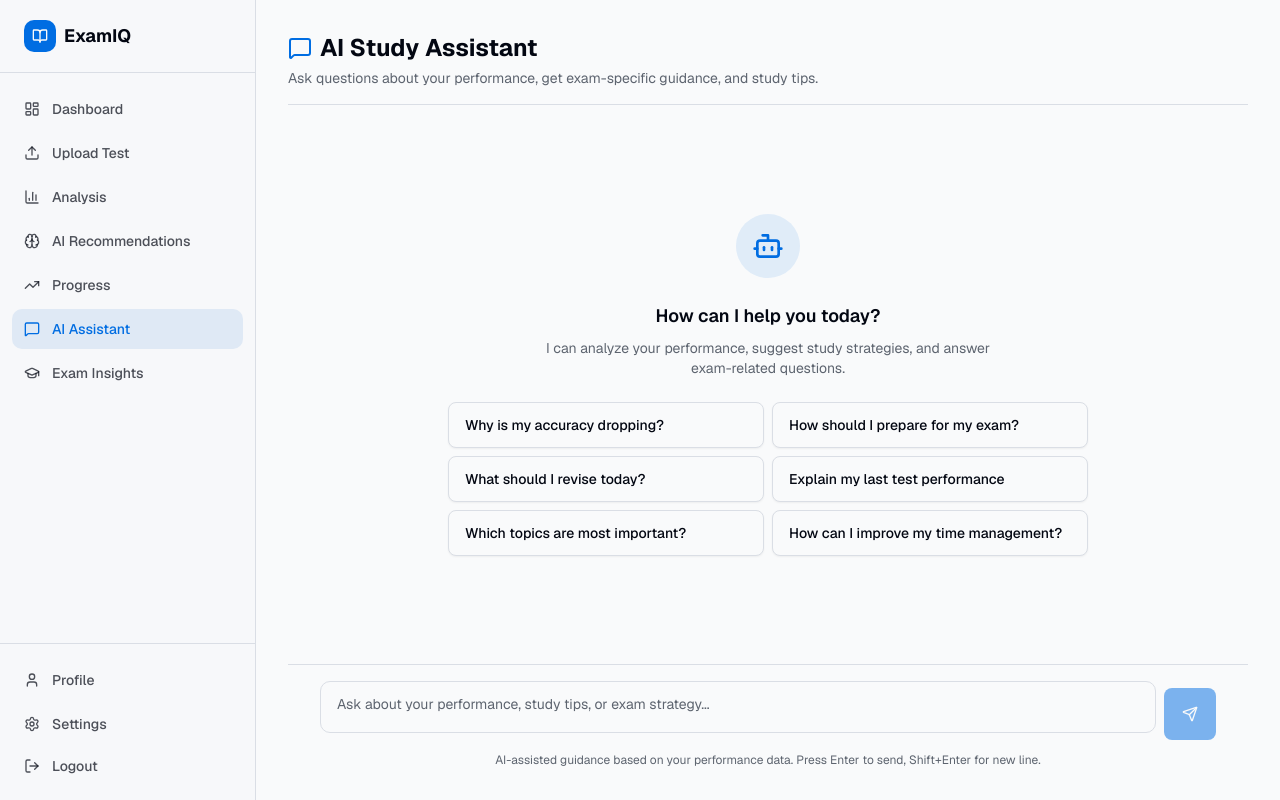
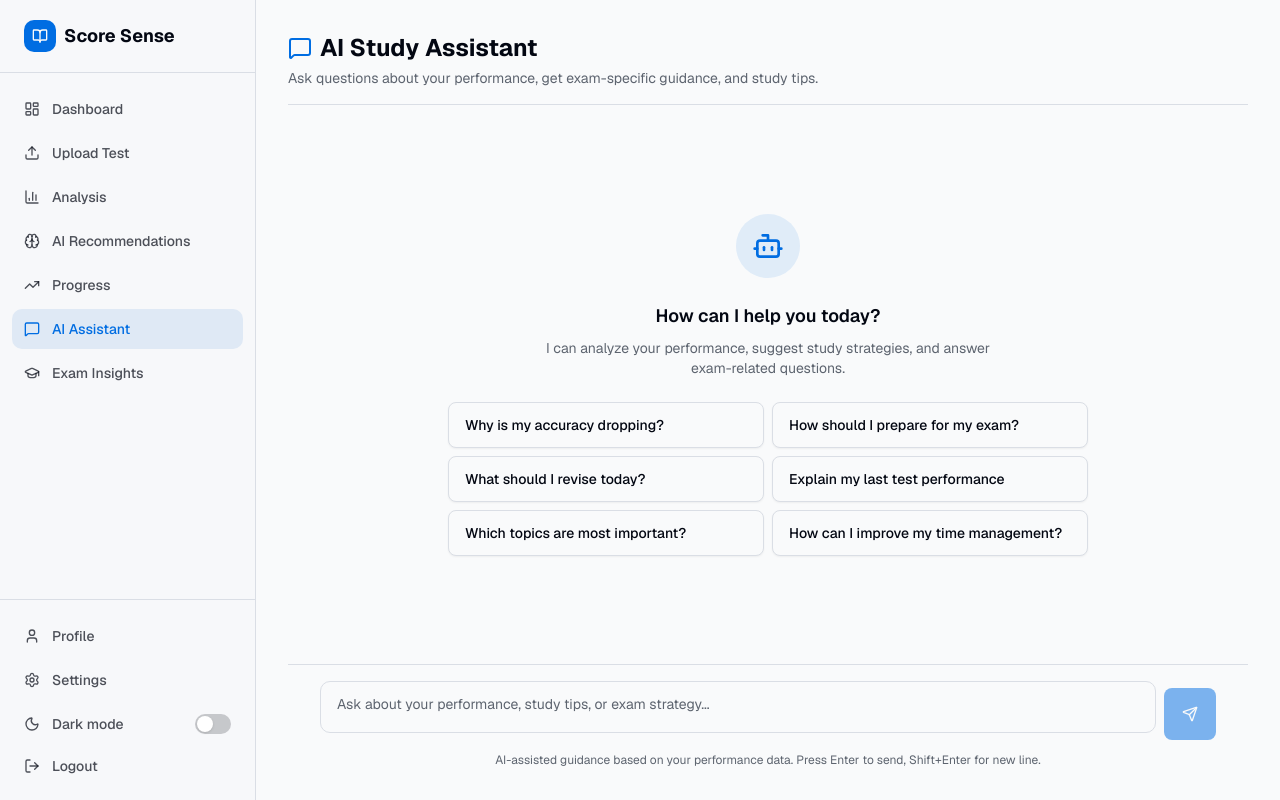
Before and after one commit to riyakoli232311/exam-analysis, a Next.js app: page /dashboard/assistant in a window 1280 px wide. Built offline with nearby package versions, Linux system fonts and the light colour scheme.

Commit message:
Add theme toggle functionality to sidebar

```diff
--- a/components/app-sidebar.tsx
+++ b/components/app-sidebar.tsx
@@ -2,6 +2,8 @@
 
 import Link from 'next/link'
 import { usePathname, useRouter } from 'next/navigation'
+import { useTheme } from 'next-themes'
+import { useEffect, useState } from 'react'
 import {
   LayoutDashboard,
   Upload,
@@ -14,6 +16,8 @@ import {
   Settings,
   LogOut,
   BookOpen,
+  Sun,
+  Moon,
 } from 'lucide-react'
 import { cn } from '@/lib/utils'
 import { Button } from '@/components/ui/button'
@@ -21,19 +25,61 @@ import { ScrollArea } from '@/components/ui/scroll-area'
 import { Separator } from '@/components/ui/separator'
 
 const navItems = [
-  { href: '/dashboard', label: 'Dashboard', icon: LayoutDashboard },
-  { href: '/dashboard/upload', label: 'Upload Test', icon: Upload },
-  { href: '/dashboard/analysis', label: 'Analysis', icon: BarChart3 },
-  { href: '/dashboard/recommendations', label: 'AI Recommendations', icon: Brain },
-  { href: '/dashboard/progress', label: 'Progress', icon: TrendingUp },
-  { href: '/dashboard/assistant', label: 'AI Assistant', icon: MessageSquare },
-  { href: '/dashboard/exam-insights', label: 'Exam Insights', icon: GraduationCap },
+  { href: '/dashboard',                  label: 'Dashboard',       icon: LayoutDashboard },
+  { href: '/dashboard/upload',           label: 'Upload Test',     icon: Upload          },
+  { href: '/dashboard/analysis',         label: 'Analysis',        icon: BarChart3       },
+  { href: '/dashboard/recommendations',  label: 'AI Recommendations', icon: Brain        },
+  { href: '/dashboard/progress',         label: 'Progress',        icon: TrendingUp      },
+  { href: '/dashboard/assistant',        label: 'AI Assistant',    icon: MessageSquare   },
+  { href: '/dashboard/exam-insights',    label: 'Exam Insights',   icon: GraduationCap   },
 ]
 
 const bottomItems = [
-  { href: '/dashboard/profile', label: 'Profile', icon: User },
+  { href: '/dashboard/profile',  label: 'Profile',  icon: User     },
   { href: '/dashboard/settings', label: 'Settings', icon: Settings },
 ]
+
+/* ── Dark / Light toggle ── */
+function ThemeToggle() {
+  const { resolvedTheme, setTheme } = useTheme()
+  const [mounted, setMounted] = useState(false)
+  useEffect(() => setMounted(true), [])
+
+  if (!mounted) return (
+    <div className="flex items-center gap-3 rounded-lg px-3 py-2.5 w-full opacity-0 select-none">
+      <Sun className="h-4 w-4" />
+      <span className="text-sm font-medium">Theme</span>
+    </div>
+  )
+
+  const isDark = resolvedTheme === 'dark'
+
+  return (
+    <button
+      onClick={() => setTheme(isDark ? 'light' : 'dark')}
+      className={cn(
+        'flex items-center gap-3 rounded-lg px-3 py-2.5 text-sm font-medium transition-colors w-full',
+        'text-sidebar-foreground/70 hover:bg-sidebar-accent hover:text-sidebar-foreground'
+      )}
+    >
+      {isDark
+        ? <Sun  className="h-4 w-4 shrink-0" />
+        : <Moon className="h-4 w-4 shrink-0" />
+      }
+      <span className="flex-1 text-left">{isDark ? 'Light mode' : 'Dark mode'}</span>
+      {/* mini pill toggle */}
+      <span className={cn(
+        'relative inline-flex h-5 w-9 rounded-full border-2 border-transparent transition-colors duration-300 shrink-0',
+        isDark ? 'bg-primary' : 'bg-sidebar-foreground/20'
+      )}>
+        <span className={cn(
+          'inline-block h-4 w-4 rounded-full bg-white shadow-sm transition-transform duration-300',
+          isDark ? 'translate-x-4' : 'translate-x-0'
+        )} />
+      </span>
+    </button>
+  )
+}
 
 export function AppSidebar() {
   const pathname = usePathname()
@@ -50,7 +96,7 @@ export function AppSidebar() {
         <div className="flex items-center justify-center w-8 h-8 rounded-lg bg-primary">
           <BookOpen className="h-4 w-4 text-primary-foreground" />
         </div>
-        <span className="text-lg font-bold text-sidebar-foreground">ExamIQ</span>
+        <span className="text-lg font-bold text-sidebar-foreground">Score Sense</span>
       </div>
       <Separator />
       <ScrollArea className="flex-1 px-3 py-4">
@@ -95,6 +141,10 @@ export function AppSidebar() {
             </Link>
           )
         })}
+
+        {/* ── Dark / Light mode toggle ── */}
+        <ThemeToggle />
+
         <Button
           variant="ghost"
           className="flex items-center justify-start gap-3 px-3 py-2.5 text-sm font-medium text-sidebar-foreground/70 hover:bg-sidebar-accent hover:text-sidebar-foreground w-full"
```
